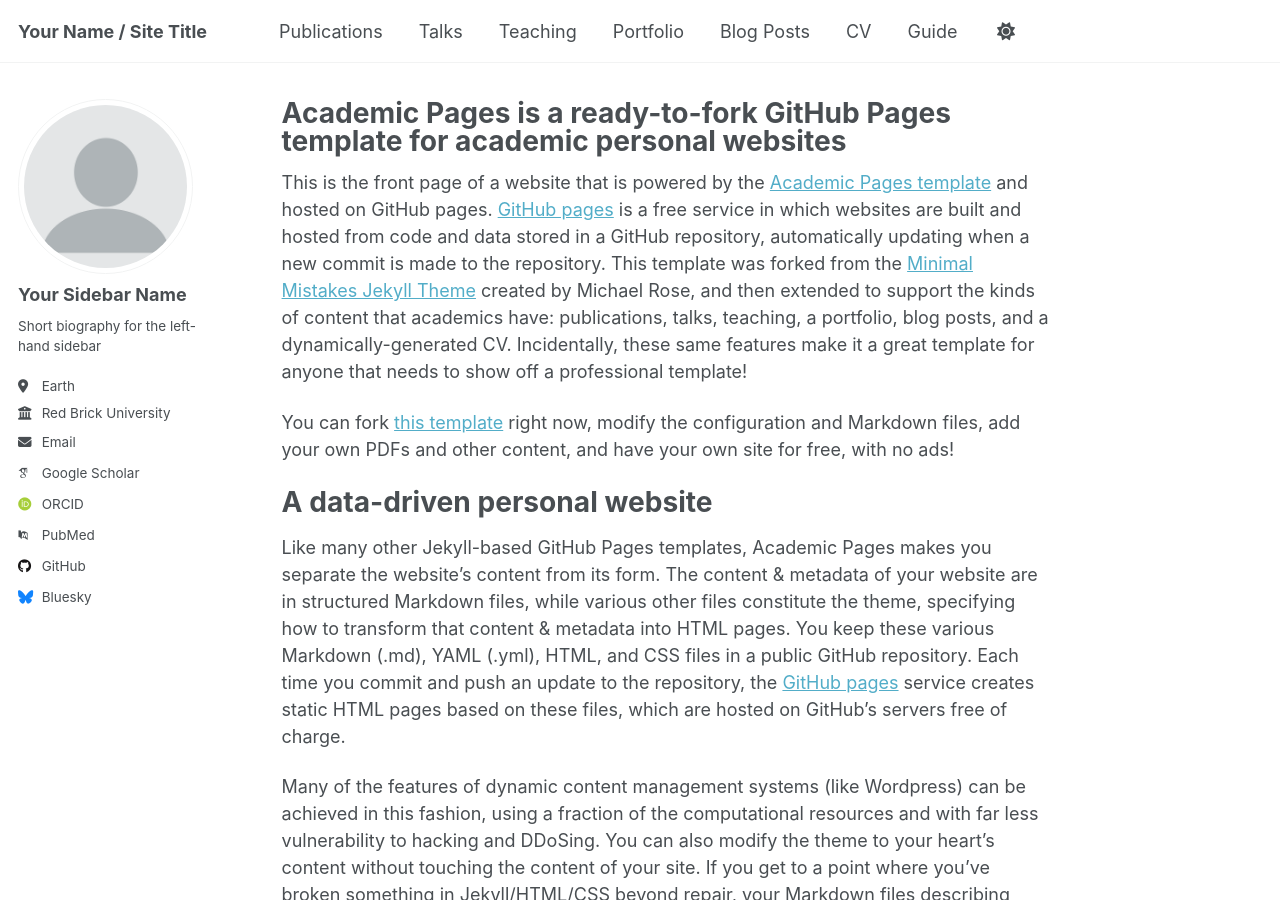
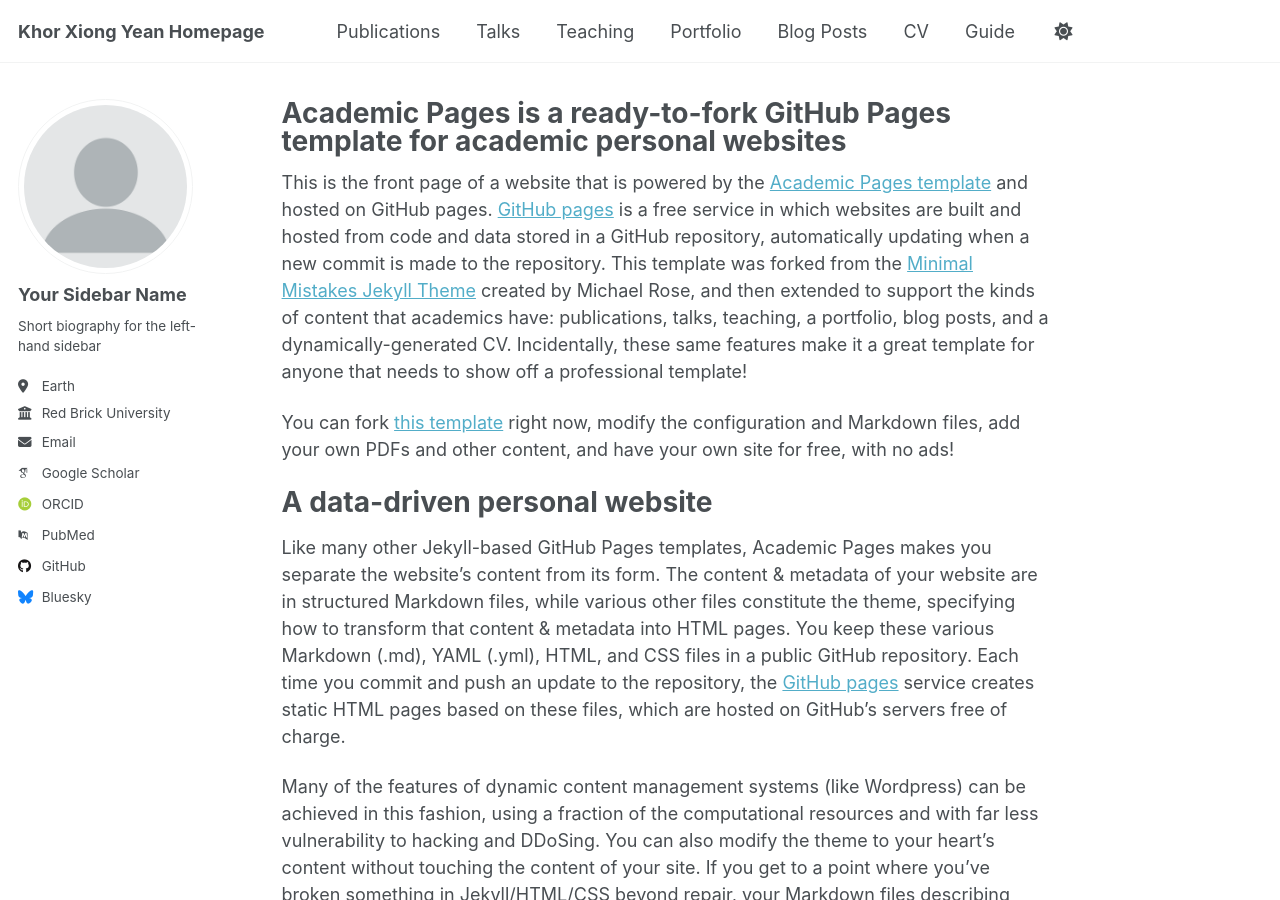
Before and after one commit to taty-pain/taty-pain.github.io, a Jekyll site: the page built from _pages/about.md, in a window 1280 px wide and 900 px high. Built offline with Jekyll 4.4.1, drawn with Linux system fonts in a browser that asks for light colours; some web fonts are replaced; a script that is not in the unit is left out.

Commit message:
update title

```diff
--- a/_config.yml
+++ b/_config.yml
@@ -9,7 +9,7 @@
 # Basic Site Settings
 locale                   : "en-US"
 site_theme               : "default" # Currently available options are "default", "air"
-title                    : "Your Name / Site Title"
+title                    : "Khor Xiong Yean Homepage"
 title_separator          : "-"
 name                     : &name "Your Name"
 description              : &description "personal description"
```
